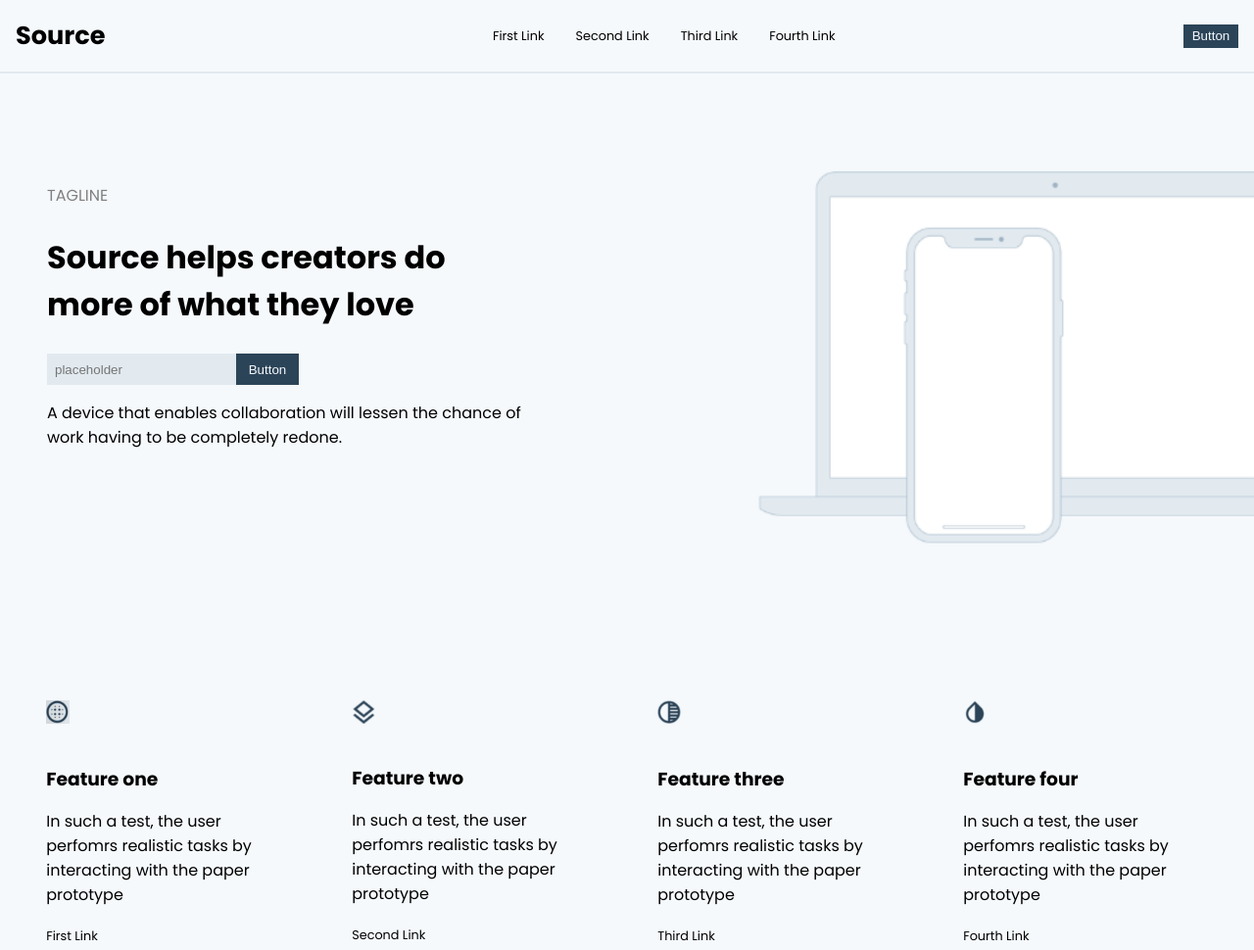
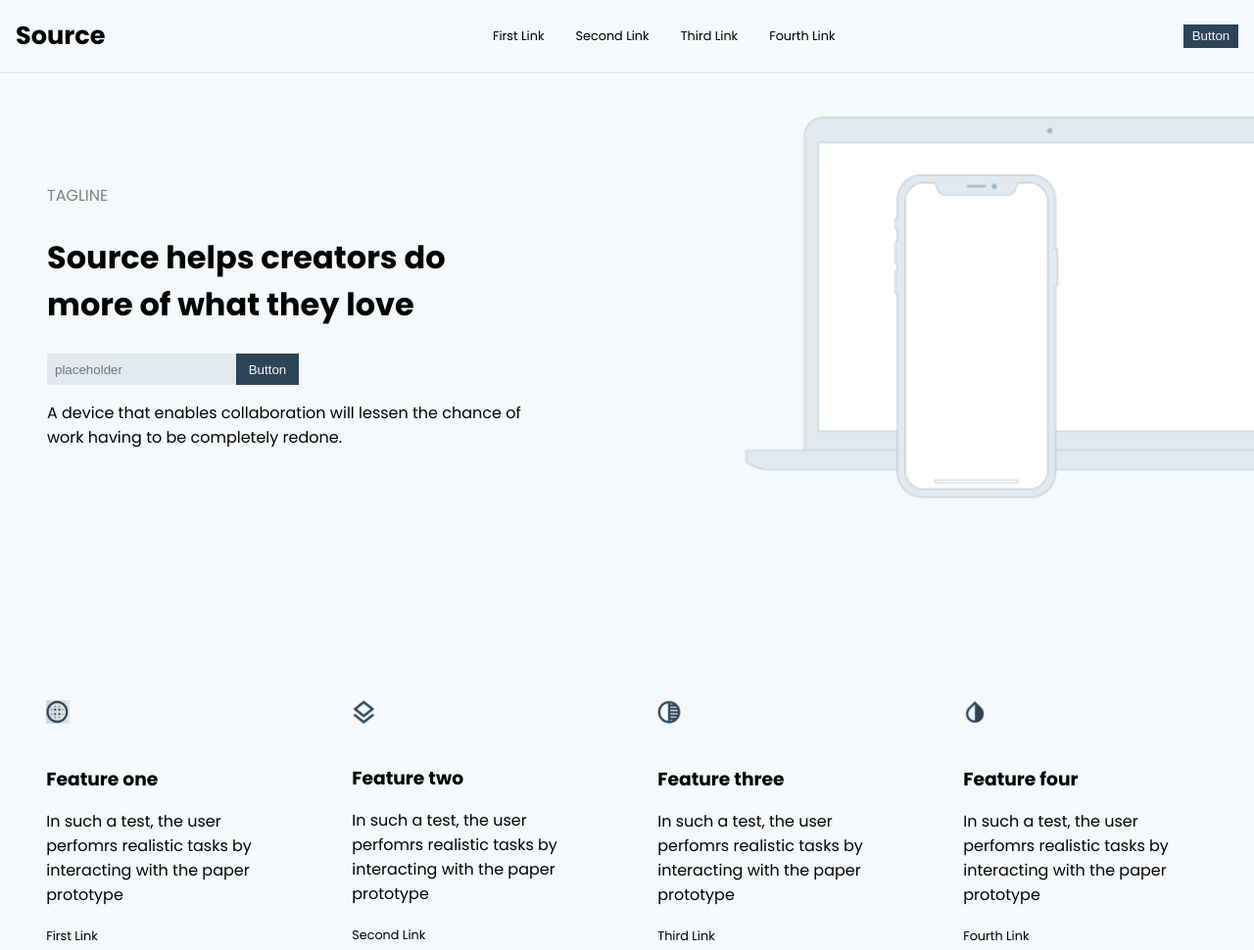
Before and after one commit to elizbeth0330/source-layout, a plain HTML site: page index.html in a window 1280 px wide. Shown: the top 970 px of the page at 98% size. Drawn offline with Linux system fonts and the light colour scheme.

Commit message:
updated css file

```diff
--- a/styles.css
+++ b/styles.css
@@ -78,6 +78,7 @@ header button {
 /* ---------- main ---------- */
 main {
     display: flex;
+    align-items: center;
     padding: 0 2rem;
     margin: 6rem 0;
 }
@@ -118,7 +119,7 @@ main section p {
 }
 main img {
     /* border: 2px solid red; */
-    width: 40%;
+    height: 50%;
     position: absolute;
     right: 0;
     margin-bottom: 4rem;
```
